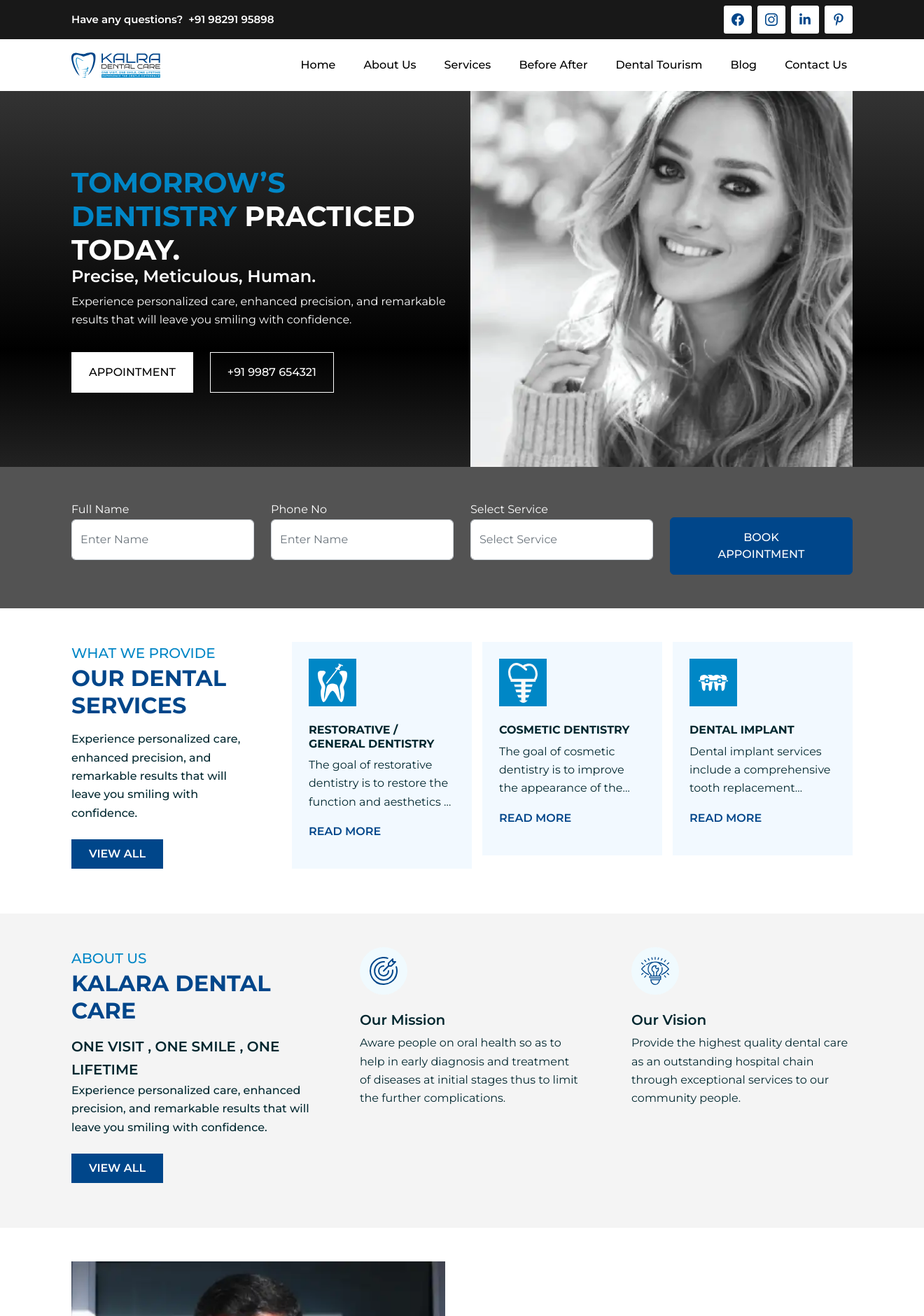
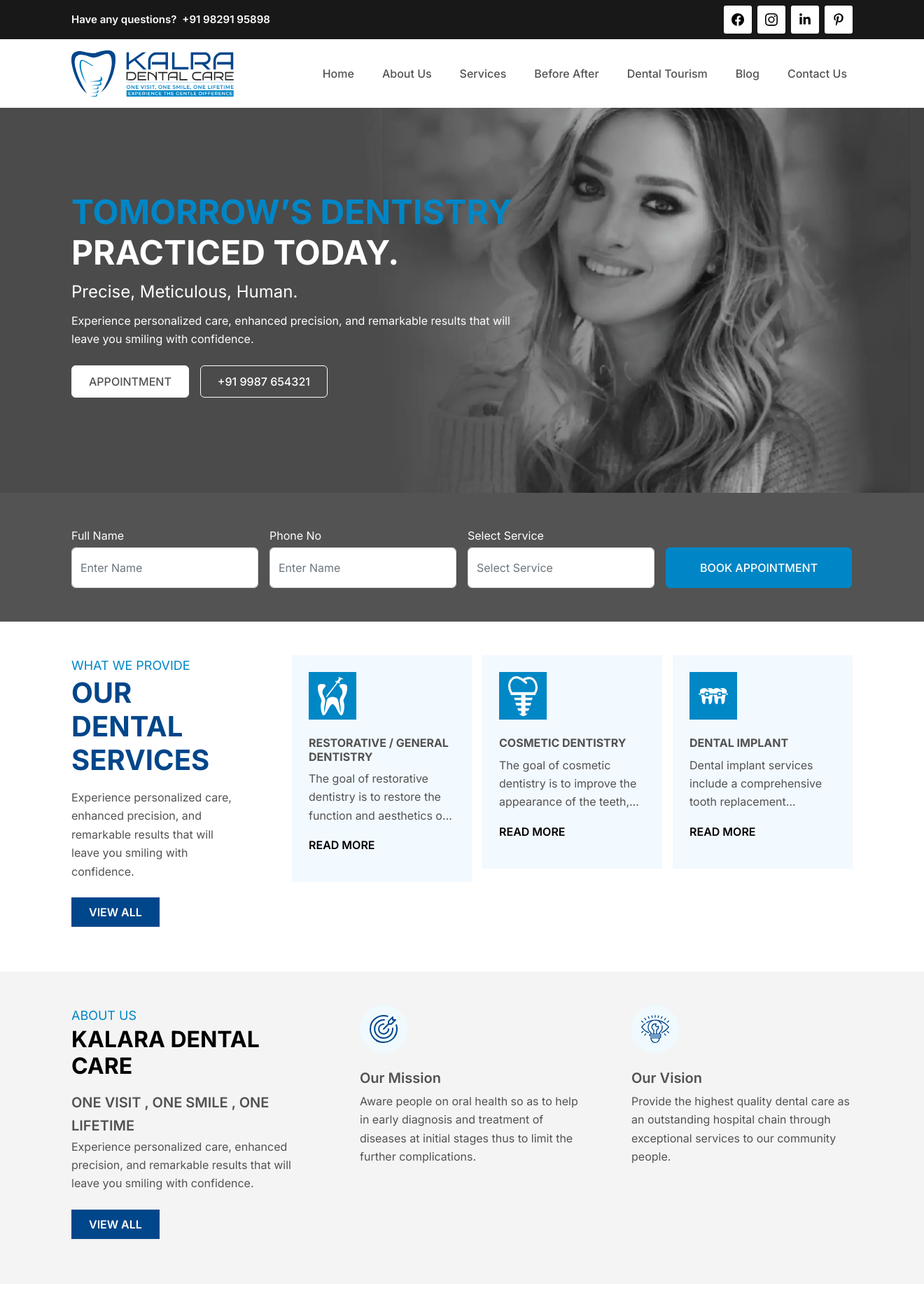
Before and after one commit to shuvrod564/kalra, a PHP site: page /flc/ in a window 1320 px wide. Shown: the top 1880 px of the page at 70% size. Run offline with PHP 8.4, Linux system fonts and the light colour scheme.

Commit message:
design change

```diff
--- a/css/style.css
+++ b/css/style.css
@@ -55,7 +55,14 @@
 }
 
 .header__wrapper {
-  background-image: linear-gradient(rgb(51, 51, 51), rgb(0, 0, 0), rgb(75, 75, 75));
+  min-height: 550px;
+}
+.header__wrapper .text-primary {
+  color: var(--brand-light) !important;
+}
+.header__wrapper .thumbnail {
+  -o-object-position: center top;
+     object-position: center top;
 }
 
 .provied__wraper .service__card {
--- a/css/variables.css
+++ b/css/variables.css
@@ -1,13 +1,14 @@
 @charset "UTF-8";
-@import url("https://fonts.googleapis.com/css2?family=Montserrat:wght@300;400;500;600;700;800&display=swap");
+@import url("https://fonts.googleapis.com/css2?family=Inter:wght@100..900&display=swap");
 :root {
-  --brand: #0086C6;
-  --grey: #000000;
-  --dark: #00468A;
+  --brand: #00468A;
+  --brand-light: #0086C6;
+  --yellow: #FC8D0B;
+  --dark: #000000;
   --border-color: #E3E3E3;
-  --body-text-color: #00272F;
+  --body-text-color: #525252;
   --white: #ffffff;
-  --body-font: "Montserrat", sans-serif;
+  --body-font: "Inter", sans-serif;
 }
 
 * {
@@ -41,12 +42,11 @@ body {
   padding-right: 0 !important;
 }
 
-.fw-medium {
-  font-weight: 500 !important;
-}
-
-.fw-semibold {
-  font-weight: 600 !important;
+.top__title {
+  font-size: 1.125rem;
+  text-transform: uppercase;
+  color: var(--brand-light);
+  margin-bottom: 0.25rem;
 }
 
 .lead-lg {
@@ -162,7 +162,6 @@ ul li {
   font-display: swap;
   color: var(--white);
   font-size: 1rem;
-  border-radius: var(--border-radius);
   padding: 0 1rem;
   justify-content: center;
   align-items: center;
@@ -182,12 +181,21 @@ ul li {
 }
 
 .btn-primary {
-  background-color: var(--dark);
-  border-color: var(--dark);
+  background-color: var(--brand);
+  border-color: var(--brand);
   color: var(--white);
 }
 .btn-primary:hover, .btn-primary:focus, .btn-primary:active {
-  background-color: var(--grey);
+  background-color: var(--brand-light);
+  border-color: var(--brand-light);
+}
+.btn-primary.light {
+  background-color: var(--brand-light);
+  border-color: var(--brand-light);
+  color: var(--white);
+}
+.btn-primary.light:hover, .btn-primary.light:focus, .btn-primary.light:active {
+  background-color: var(--brand);
   border-color: var(--brand);
 }
 
--- a/css/vendors.css
+++ b/css/vendors.css
@@ -1,3 +1,2 @@
 @import url('./bootstrap.min.css');
 @import url('./owl.carousel.min.css');
-@import url('./variables.css');
--- a/includes/header.inc.php
+++ b/includes/header.inc.php
@@ -43,7 +43,7 @@
     <nav class="navbar navbar-expand-lg smart-scroll" id="mainNav">
         <div class="container postion-relative">
             <a href="<?php echo $base_url;?>" class="navbar-brand p-0 m-0 d-inline-block" aria-label="Kalra">
-                <img src="<?php echo $base_url;?>assets/images/logo.svg" width="127" height="36" class="w-auto" alt="logo">
+                <img src="<?php echo $base_url;?>assets/images/logo.svg" width="211" height="66" class="w-auto" alt="logo">
             </a>
 
 
--- a/includes/stylesheets.inc.php
+++ b/includes/stylesheets.inc.php
@@ -4,6 +4,7 @@
     <!-- CSS: All Vendors -->
     <link rel="stylesheet" href="<?php echo $base_url;?>css/vendors.css">
     <!-- CSS: Html Designer -->
+    <link rel="stylesheet" href="<?php echo $base_url;?>css/variables.css">
     <link rel="stylesheet" href="<?php echo $base_url;?>css/style.css">
 <?php } if($folder === 'blog') {  ?>
     <!-- CSS: All Vendors -->
--- a/index.php
+++ b/index.php
@@ -18,64 +18,63 @@
 
 
     <!-- header section start -->
-    <header class="header__wrapper pt-3">
+    <header class="header__wrapper py-4 d-flex align-items-center position-relative">
+        <img
+            src="assets/images/home/hero-banner.webp"
+            width="1903" height="600"
+            alt="Kalra Detail Care"
+            class="img-fluid position-absolute top-0 start-0 w-100 h-100 object-cover thumbnail"
+        >
+        <div class="w-100">
             <div class="container">
                 <div class="row g-4 align-items-center">
-                <div class="col-lg-6 text-center text-lg-start">
-                    <h1 class="fs-1 fw-bold">
-                        <span class="lg text-primary">TOMORROW’S DENTISTRY</span>
-                        <span class="md text-white">PRACTICED TODAY.</span>
-                        <span class="fs-4 fw-semibold text-white d-block">Precise, Meticulous, Human.</span>
+                    <div class="col-lg-7 text-center text-lg-start z-index">
+                        <h1 class="display-5 fw-bold">
+                            <span class="text-primary">TOMORROW’S DENTISTRY</span>
+                            <span class="text-white">PRACTICED TODAY.</span>
                         </h1>
-                    <p class="text-white">Experience personalized care, enhanced precision, and remarkable results that will leave you smiling with confidence.</p>
-                    <div class="d-flex flex-wrap gap-4 justify-content-center justify-content-lg-start py-3">
+                        <p class="fs-4 fw-medium text-white mb-2">Precise, Meticulous, Human.</p>
+                        <p class="text-white mb-2">Experience personalized care, enhanced precision, and remarkable results that will leave you smiling with confidence.</p>
+                        <div class="d-flex flex-wrap gap-3 justify-content-center justify-content-lg-start py-3">
                             <button type="button" data-bs-toggle="modal" data-bs-target="#enquireModal" class="btn btn-white height px-4" aria-label="Enquire Now">
                                 APPOINTMENT
                             </button>
-                        <a href="#" class="btn btn-outline-white blue height px-4 py-3" aria-label="+919987654321">
+                            <a href="tel:+919987654321" class="btn btn-outline-white blue height px-4 " aria-label="+919987654321">
                                 +91 9987 654321
                             </a>
                         </div>
                     </div><!--.//col-->
-                <div class="col-lg-6 mt-2">
-                    <img
-                    src="assets/images/home/hero-bg.webp"
-                    width="600" height="600"
-                    alt=""
-                    class="img-fluid hero__thamnail z-index: 0; w-100 h-100"
-                    >
-                </div><!--.//col-->
+
                 </div><!--.//row-->
+        </div>
         </div><!--.//container-->
+    </header>
     <div class="py-5" style="background: #535353;">
         <div class="container text-center text-lg-start">
-                <form action="#" method="post" id="contactPageForm" class="row">
+            <form action="#" method="post" id="contactPageForm" class="row g-3 align-items-end">
                 <div class="col-lg-3">
-                        <label for="cname" class="mb-0 text-3b text-white">Full Name</label>
+                    <label for="cname" class="mb-1 d-block text-3b text-white">Full Name</label>
                     <input type="text" name="name" id="cname" class="form-control py-3" placeholder="Enter Name">
                     <small class="text-danger error" id="cname_error"></small>
                 </div><!--.//col-->
                 <div class="col-lg-3">
-                        <label for="cphone" class="mb-0 text-3b text-white">Phone No</label>
+                    <label for="cphone" class="mb-1 d-block text-3b text-white">Phone No</label>
                     <input type="text" name="phone" id="cphone" class="form-control py-3" placeholder="Enter Name">
                     <small class="text-danger error" id="cphone_error"></small>
                 </div><!--.//col-->
                 <div class="col-lg-3">
-                        <label for="cemail" class="mb-0 text-3b text-white">Select Service</label>
+                    <label for="cemail" class="mb-1 d-block text-3b text-white">Select Service</label>
                     <input type="text" name="email" id="cemail" class="form-control py-3" placeholder="Select Service">
                     <small class="text-danger error" id="cemail_error"></small>
                 </div><!--.//col-->
-                    <div class="col-lg-3 mb-0">
-                        <div class="mt-4">
-                            <button type="button" data-bs-toggle="modal" data-bs-target="#enquireModal" class="btn btn-primary height py-3 rounded-2 px-5" aria-label="Enquire Now">
+                <div class="col-lg-3">
+                    <button type="button" class="btn btn-primary light height py-3 rounded-2 px-5" aria-label="Enquire Now">
                         BOOK APPOINTMENT
                     </button>
-                        </div>
                 </div><!--.//col-->
             </form>
         </div>
     </div><!--.//container-->
-    </header>
     <!-- header section end -->
 
     <!-- provide section Start -->
@@ -84,8 +83,8 @@
             <div class="row gx-4 gx-lg-5">
                 <div class="col-lg-3 text-center text-lg-start">
                     <div class="mb-3 text-start text-lg-start text-md-center">
-                        <span class="fw-medium lead text-primary mt-3 mb-0">WHAT WE PROVIDE</span>
-                        <h2 class="fs-2 text-dark text-center text-lg-start fw-bold mb-3">OUR DENTAL SERVICES</h2>
+                        <span class="top__title">WHAT WE PROVIDE</span>
+                        <h2 class="fs-1 text-primary text-center text-lg-start fw-bold mb-3">OUR DENTAL SERVICES</h2>
                         <p class="text-center fw-medium text-lg-start">
                             Experience personalized care, enhanced precision, and remarkable results that will leave you smiling with confidence.
                         </p>
@@ -159,7 +158,7 @@
             <div class="row gx-4 gx-lg-5">
                 <div class="col-lg-4 text-center text-lg-start">
                     <div class="mb-3 text-start text-lg-start text-md-center">
-                        <span class="fw-medium lead text-primary mt-3 mb-0">ABOUT US</span>
+                        <span class="top__title">ABOUT US</span>
                         <h2 class="fs-2 text-dark text-center text-lg-start fw-bold mb-3">KALARA DENTAL CARE</h2>
                         <span class="lead text-grey fw-semibold mt-3 mb-o">ONE VISIT , ONE SMILE , ONE LIFETIME</span>
                         <p class="text-center fw-medium text-lg-start">
--- a/sass/_homepage.scss
+++ b/sass/_homepage.scss
@@ -51,8 +51,13 @@
 
 
 .header__wrapper{
-    background-image:linear-gradient(rgba(51, 51, 51, 1),rgba(0, 0, 0, 1),rgba(75, 75, 75, 1));
+    min-height: 550px;
 
+    .text-primary { color: var(--brand-light) !important; }
+
+    .thumbnail {
+        object-position: center top;
+    }
 }
 
 
--- a/sass/variables.scss
+++ b/sass/variables.scss
@@ -1,12 +1,16 @@
-@import url('https://fonts.googleapis.com/css2?family=Montserrat:wght@300;400;500;600;700;800&display=swap');
+// @import url('https://fonts.googleapis.com/css2?family=Montserrat:wght@300;400;500;600;700;800&display=swap');
+
+@import url('https://fonts.googleapis.com/css2?family=Inter:wght@100..900&display=swap');
+
 :root {
-    --brand: #0086C6;
-    --grey: #000000;
-    --dark: #00468A;
+    --brand: #00468A;
+    --brand-light: #0086C6;
+    --yellow: #FC8D0B;
+    --dark: #000000;
     --border-color: #E3E3E3;
-    --body-text-color: #00272F;
+    --body-text-color: #525252;
     --white: #ffffff;
-    --body-font: 'Montserrat', sans-serif;
+    --body-font: 'Inter', sans-serif;
 }
 
 
@@ -41,9 +45,7 @@ body {
     padding-right: 0 !important;
 }
 
-
-.fw-medium { font-weight: 500 !important; }
-.fw-semibold { font-weight: 600 !important; }
+.top__title { font-size: 1.125rem;text-transform: uppercase;color: var(--brand-light);margin-bottom: .25rem; }
 .lead-lg { font-size: 1.375rem; }
 .lead-sm { font-size: 1.125rem; }
 .fs-12 { font-size: 12px; }
@@ -103,7 +105,6 @@ ul {
     font-display: swap;
     color: var(--white);
     font-size: 1rem;
-    border-radius: var(--border-radius);
     padding: 0 1rem;
     justify-content: center;
     align-items: center;
@@ -118,10 +119,18 @@ ul {
     }
 }
 .btn-primary {
-    background-color: var(--dark);border-color: var(--dark);color: var(--white);
+    background-color: var(--brand);border-color: var(--brand);color: var(--white);
 
     &:hover, &:focus, &:active {
-        background-color: var(--grey);border-color: var(--brand);
+        background-color: var(--brand-light);border-color: var(--brand-light);
+    }
+
+    &.light {
+        background-color: var(--brand-light);border-color: var(--brand-light);color: var(--white);
+
+        &:hover, &:focus, &:active {
+            background-color: var(--brand);border-color: var(--brand);
+        }
     }
 }
 .btn-outline-primary {
```
Also changed, not shown: assets/images/home/hero-banner.webp (added), 2 other files. Lines whose indentation alone changed are shown as unchanged.
